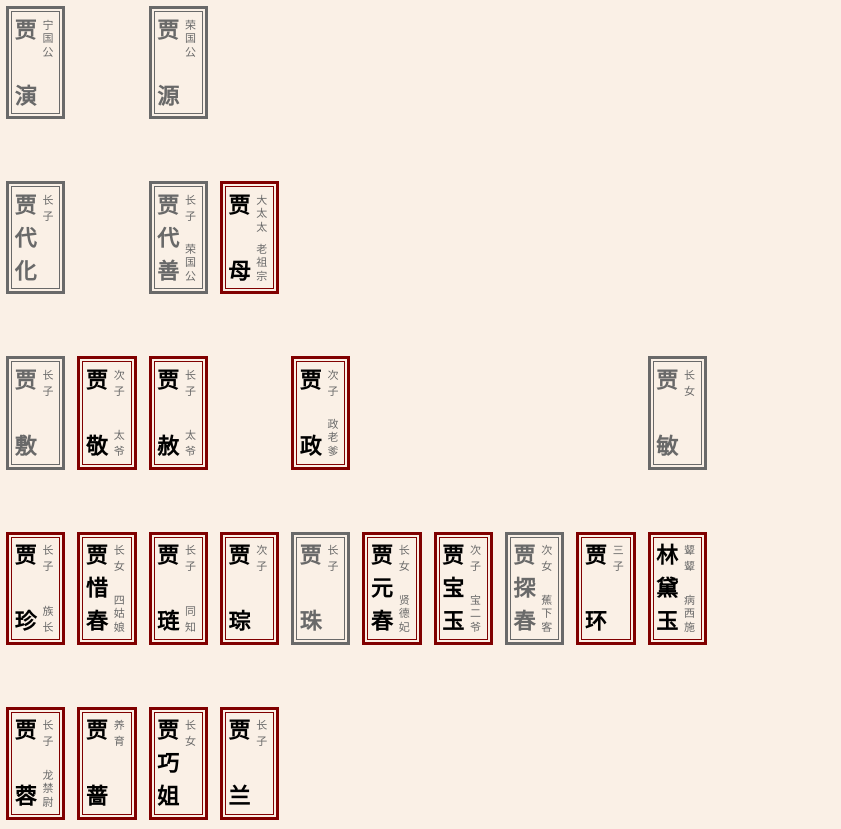
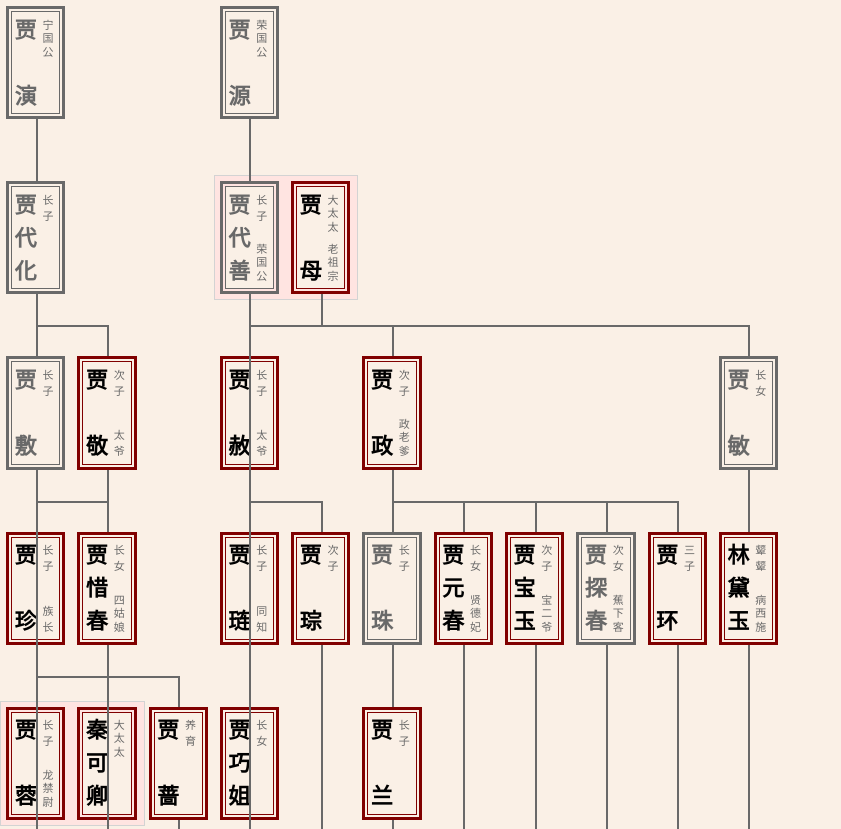
Before and after one commit to echoma/novel_datamation, a plain HTML site: page story_of_stone/graph.html in a window 1280 px wide. Shown: the top 829 px of the page, without its empty margins (0-841 px from the left). Drawn offline with nearby package versions, Linux system fonts and the light colour scheme.

Commit message:
画线已经ok了

```diff
--- a/story_of_stone/graph.html
+++ b/story_of_stone/graph.html
@@ -7,31 +7,45 @@
 <script src="https://cdn.bootcss.com/jquery/3.3.1/jquery.min.js"></script>
 <script src="https://cdn.bootcss.com/less.js/2.7.3/less.min.js"></script>
 <script>
+let dom_graph = null;
+let dom_psn_tpl = null;
+let dom_cpl_tpl = null;
+let vl_tpl = null;
+let hl_tpl = null;
 $(document).ready(function(){
+    setTimeout("onload()",1000);
+});
+function onload() {
     $.ajax({
         url:'graph.json',
         cache:false,
         dataType:'json',
         async: true,
         success:function(data){
+            dom_graph = $('#graph');
+            dom_psn_tpl = $('#template > .person');
+            dom_psn_tpl.outlineOffset = parseInt(dom_psn_tpl.css('marginLeft'))-parseInt(dom_psn_tpl.css('outlineOffset'))-parseInt(dom_psn_tpl.css('outlineWidth'));
+            vl_tpl = $('#template > .vline');
+            hl_tpl = $('#template > .hline');
+            dom_cpl_tpl = $('#template > .couple-box');
             for (first_name in data) {
                 drawFamily(data[first_name])
             }
-            drawBranchLine([350,10],[[250,100],[350,100],[450,100]]);
         },
         error:function(){
             alert('加载图谱数据出错');
         }
     });
-});
+}
 function drawFamily(family) { // 绘制一个家族的图
     let level_list = family.level_list;
     let person_map = family.person_map;
     createPerson(level_list, person_map);
     adjustAllLevels(person_map);
+    drawLevelLines(person_map);
+    drawCoupleBoxes(person_map);
 }
 function createPerson(level_list, person_map) { // 将人物添加到页面
-    let dom_psn_tpl = $('#template > .person');
     for (let lvl of level_list) {
         let lvl_number = lvl.level_number;
         let dom_lvl = $('#level-'+lvl_number);
@@ -156,10 +170,9 @@ function calChildrenOrder(psn, person_map) { // 为这个人计算其长子次
     }
 }
 function adjustAllLevels(person_map) { // 根据代际关系大致调整人物位置
-    let dom_psn_tpl = $('#template > .person');
     for (let n=0; n<100; ++n) { // 100是防止死循环
         let graph_has_adjusted = false;
-        for (let lvl_nbr=1; lvl_nbr<4; ++lvl_nbr) {
+        for (let lvl_nbr=1; lvl_nbr<5; ++lvl_nbr) {
             for (let i=0; i<100; ++i) { // 100是防止死循环
                 let lvl_has_adjusted = adjustNeighborLevels(lvl_nbr, person_map);
                 if (lvl_has_adjusted)
@@ -182,9 +195,9 @@ function adjustNeighborLevels(lvl_nbr, person_map) { // 大致调整相邻两个
         // 本层中每个人都检查下位置
         let dom_psn = dom_lvl_psns.eq(idx);
         let name = dom_psn.attr('person');
+        if (typeof(name)=='undefined') // 是空白(class=fake)
+            continue;
         let psn = person_map[name];
-        if (typeof(psn)=='undefined') // 是空白(class=fake)
-            continue;
         let children_names = getChildrenNames(psn, person_map);
         if (children_names.length==0) // 没有孩子就不用调整了
             continue;
@@ -201,7 +214,7 @@ function adjustNeighborLevels(lvl_nbr, person_map) { // 大致调整相邻两个
             // 如果上层元素在所有下层孩子元素右侧，则下层元素前面要补充空白
             let fake_psn_cnt = idx - child_max_dom_idx;
             for (let i=0; i<fake_psn_cnt; ++i) {
-                let dom_fake = $('#template > .person').clone().addClass('fake');
+                let dom_fake = dom_psn_tpl.clone().addClass('fake');
                 dom_fake.insertBefore(dom_nlvl_psns.eq(child_min_dom_idx));
             }
             return 1;
@@ -209,7 +222,7 @@ function adjustNeighborLevels(lvl_nbr, person_map) { // 大致调整相邻两个
             // 如果上层元素在所有下层孩子元素左侧，则上层元素前面要补充空白
             let fake_psn_cnt = child_min_dom_idx - idx;
             for (let i=0; i<fake_psn_cnt; ++i) {
-                let dom_fake = $('#template > .person').clone().addClass('fake');
+                let dom_fake = dom_psn_tpl.clone().addClass('fake');
                 dom_fake.insertBefore(dom_lvl_psns.eq(idx));
             }
             return 1;
@@ -239,8 +252,87 @@ function getChildrenNames(psn, person_map) { // 找出此人的孩子
     }
     return children;
 }
+function drawLevelLines(person_map) { // 为代际之间的关联关系画线
+    let dom_psn_list = $(document).find('.person');
+    for (let i=0; i<dom_psn_list.length; ++i) {
+        let dom_psn = dom_psn_list.eq(i);
+        let name = dom_psn.attr('person');
+        if (typeof(name)=='undefined' || name=='贾公')
+            continue;
+        let psn_pos = dom_psn.position();
+        let psn_w = dom_psn.outerWidth(true);
+        let psn_h = dom_psn.outerHeight(true);
+        let start_point = [psn_pos.left+psn_w/2, psn_pos.top+psn_h-dom_psn_tpl.outlineOffset];
+        let psn = person_map[name];
+        let end_point_list = [];
+        for (let child_name of psn.child_list) {
+            let dom_cpsn = dom_psn_list.filter('[person='+child_name+']');
+            let cpsn_pos = dom_cpsn.position();
+            let cpsn_w = dom_cpsn.outerWidth(true);
+            let cpsn_h = dom_cpsn.outerHeight(true);
+            end_point_list.push([cpsn_pos.left+cpsn_w/2, cpsn_pos.top+dom_psn_tpl.outlineOffset]);
+        }
+        drawBranchLine(start_point, end_point_list);
+    }
+}
 function drawBranchLine(start, end_list) { // 画分叉线
-    ;
+    let min_end_x = 99999999;
+    let max_end_x = -1;
+    let min_end_y = 99999999; // 结束点里纵坐标最小值
+    for (let p of end_list) {
+        if (p[0] < min_end_x)
+            min_end_x = p[0];
+        if (p[0] > max_end_x)
+            max_end_x = p[0];
+        if (p[1] < min_end_y)
+            min_end_y = p[1];
+    }
+    if (start[0] < min_end_x)
+        min_end_x = start[0];
+    if (start[0] > max_end_x)
+        max_end_x = start[0];
+    let turn_y = (start[1]+min_end_y)/2; // 分叉点的纵坐标
+    drawVLine(start, [start[0],turn_y]);
+    drawHLine([min_end_x,turn_y], [max_end_x,turn_y]);
+    for (let p of end_list) {
+        drawVLine([p[0],turn_y], p);
+    }
+}
+function drawVLine(start, end) { // 画一根竖线
+    let l = vl_tpl.clone();
+    l.css('left', start[0]).css('top', start[1]);
+    l.css('height', end[1]-start[1]);
+    dom_graph.append(l);
+}
+function drawHLine(start, end) { // 画一根横线
+    let l = hl_tpl.clone();
+    l.css('left', start[0]).css('top', start[1]);
+    l.css('width', end[0]-start[0]);
+    dom_graph.append(l);
+}
+function drawCoupleBoxes(person_map) { // 画夫妻框
+    let dom_psn_list = $(document).find('.person');
+    for (let i=0; i<dom_psn_list.length; ++i) {
+        let dom_psn = dom_psn_list.eq(i);
+        let name = dom_psn.attr('person');
+        if (typeof(name)=='undefined' || name=='贾公')
+            continue;
+        let psn = person_map[name];
+        if (psn.info.gender!='男' || psn.wife_list.length==0)
+            continue;
+        let psn_pos = dom_psn.position();
+        let psn_w = dom_psn.outerWidth(true);
+        let psn_h = dom_psn.outerHeight(true);
+        let start_point = [psn_pos.left+psn_w/2, psn_pos.top+psn_h-dom_psn_tpl.outlineOffset];
+        let last_wife_name = psn.wife_list[psn.wife_list.length-1];
+        let last_wife = person_map[last_wife_name];
+        let dom_wife = dom_psn_list.filter('[person='+last_wife_name+']');
+        let wife_pos = dom_wife.position();
+        let dom_cpl_box = dom_cpl_tpl.clone();
+        dom_cpl_box.css('left', psn_pos.left).css('top', psn_pos.top);
+        dom_cpl_box.css('width', wife_pos.left-psn_pos.left+psn_w);
+        dom_graph.append(dom_cpl_box);
+    }
 }
 </script>
 </head>
@@ -253,6 +345,9 @@ function drawBranchLine(start, end_list) { // 画分叉线
                 <div class=sub-script>　</div>
             </div>
         </div>
+        <div class=couple-box></div>
+        <div class=hline></div>
+        <div class=vline></div>
     </div>
     <div class=graph id="graph">
         <div class=hide id=level-0></div>
--- a/story_of_stone/graph.json
+++ b/story_of_stone/graph.json
@@ -51,6 +51,7 @@
         "level_number": 5,
         "person_list": [
           "贾蓉",
+          "秦可卿",
           "贾蔷",
           "贾巧姐",
           "贾兰"
@@ -113,6 +114,64 @@
         },
         "name": "林黛玉",
         "parent": "贾敏",
+        "social_position": null,
+        "wife_list": []
+      },
+      "秦可卿": {
+        "child_list": [],
+        "husband": "贾蓉",
+        "info": {
+          "age": 23,
+          "age_note": "纯猜测，年龄应该比其夫贾蓉小个一两岁",
+          "dead": 0,
+          "deduction": 0,
+          "die_chapter": 0,
+          "die_note": "",
+          "family_name": "秦",
+          "first_action_chapter": 5,
+          "first_action_note": "宝玉在宁国府倦怠，由贾蓉之妻侵氏安排休息。",
+          "first_name_chapter": 5,
+          "first_name_note": "宝玉梦中惊醒喊“可卿救我”",
+          "first_refer_chapter": 5,
+          "first_refer_note": "",
+          "gender": "女",
+          "given_name": "",
+          "name": "秦可卿",
+          "nick_1": "",
+          "nick_2": "",
+          "nick_3": "",
+          "nick_4": "",
+          "nick_note_1": "",
+          "nick_note_2": "",
+          "nick_note_3": "",
+          "nick_note_4": "",
+          "old_name": "",
+          "old_name_note": "",
+          "sort_age": 23.0,
+          "sort_position": 333.0,
+          "title_1": "",
+          "title_2": "",
+          "title_3": "",
+          "title_4": "",
+          "title_note_1": "",
+          "title_note_2": "",
+          "title_note_3": "",
+          "title_note_4": ""
+        },
+        "level": 5,
+        "master": {
+          "dwelling": "荣国府",
+          "family": "贾家",
+          "generation": 5,
+          "name": "秦可卿",
+          "original_family": "",
+          "pay_estimated": 0,
+          "pay_in_coin": 0.0,
+          "pay_in_silver": 0.0,
+          "pay_note": ""
+        },
+        "name": "秦可卿",
+        "parent": null,
         "social_position": null,
         "wife_list": []
       },
@@ -1494,7 +1553,9 @@
           "official_rank": 5,
           "official_title": "龙禁尉"
         },
-        "wife_list": []
+        "wife_list": [
+          "秦可卿"
+        ]
       },
       "贾蔷": {
         "child_list": [],
--- a/story_of_stone/graph.less
+++ b/story_of_stone/graph.less
@@ -13,6 +13,7 @@ body {background: @range-bg;}
     @padding-v: 0.3*@font-size;
     @padding-h: 0.2*@font-size;
     float: left;
+    background: @range-bg;
     flex: 0 1 auto;
     margin: 0.5*@font-size*@px;
     outline: 3*@px solid @dark-color;
@@ -118,3 +119,23 @@ body {background: @range-bg;}
         height: 50*@px;
     }
 }
+
+.hline {
+    position: absolute;
+    height: 2*@px;
+    background-color: dimgray;
+}
+.vline {
+    position: absolute;
+    width: 2*@px;
+    background-color: dimgray;
+}
+
+.couple-box {
+    @font-size: 22;
+    position: absolute;
+    z-index: -1;
+    height: 5.6*@font-size*@px;
+    background-color: mistyrose;
+    border: @px solid lightgray;
+}
```
Also changed, not shown: 1 other file.
